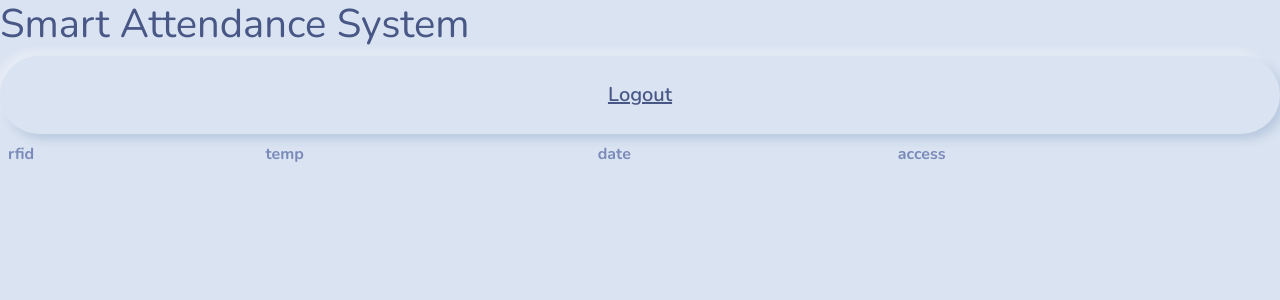
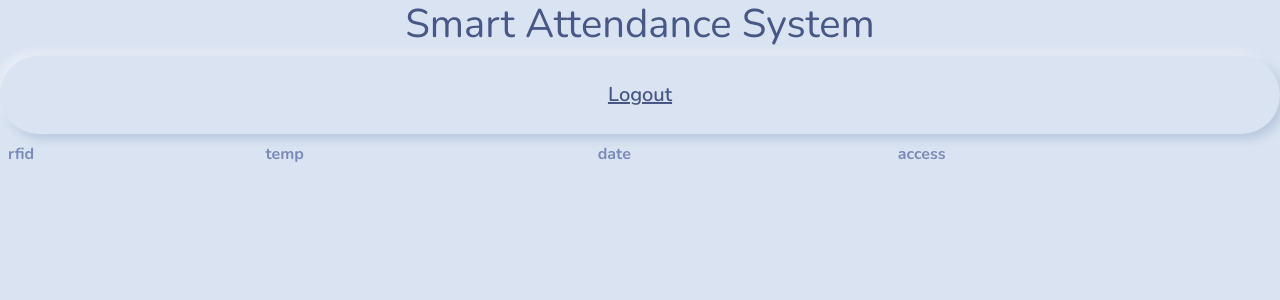
Before and after one commit to putlurusurya/smart-attendance, a Flask app: page /welcome in a window 1280 px wide. Shown: the top 300 px of the page. Run offline with Flask 2, Linux system fonts and the light colour scheme; the visitor is signed in with stand-in values (Sample User, id 1); data that the repository does not hold is empty.

Commit message:
Update welcome.html

```diff
--- a/templates/welcome.html
+++ b/templates/welcome.html
@@ -10,7 +10,7 @@
 
 </head>
 <body>
-	<h1>Smart Attendance System</h1>
+	<h1 style="text-align:center">Smart Attendance System</h1>
   <div class="d-grid gap-2">
     <button onclick="location.href = '/logout';"  class="btn btn-lg btn-primary" >
       <a  href="/logout">Logout</a>
```
